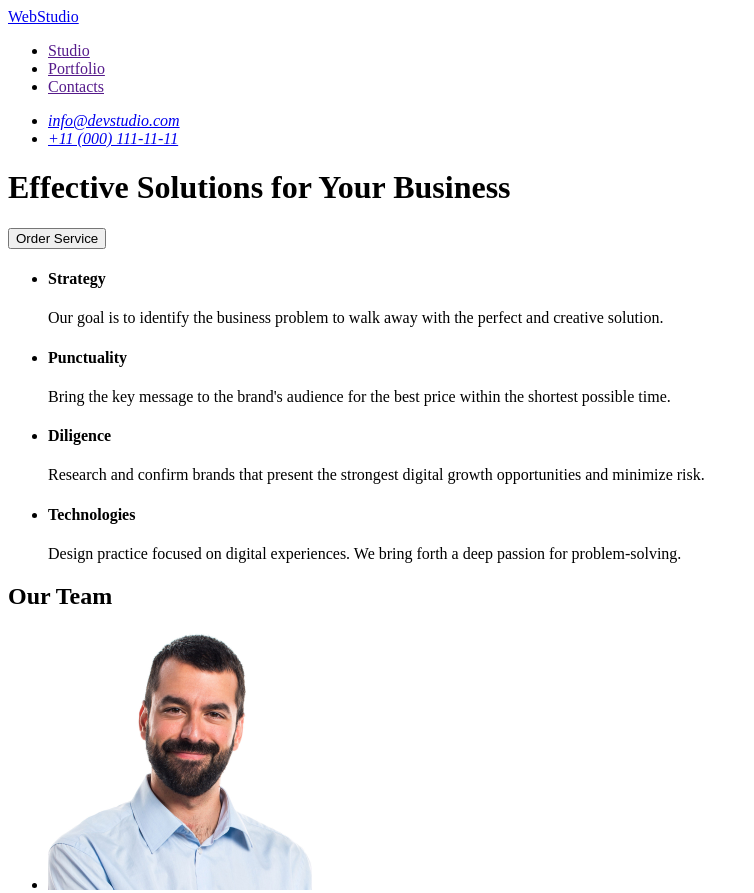
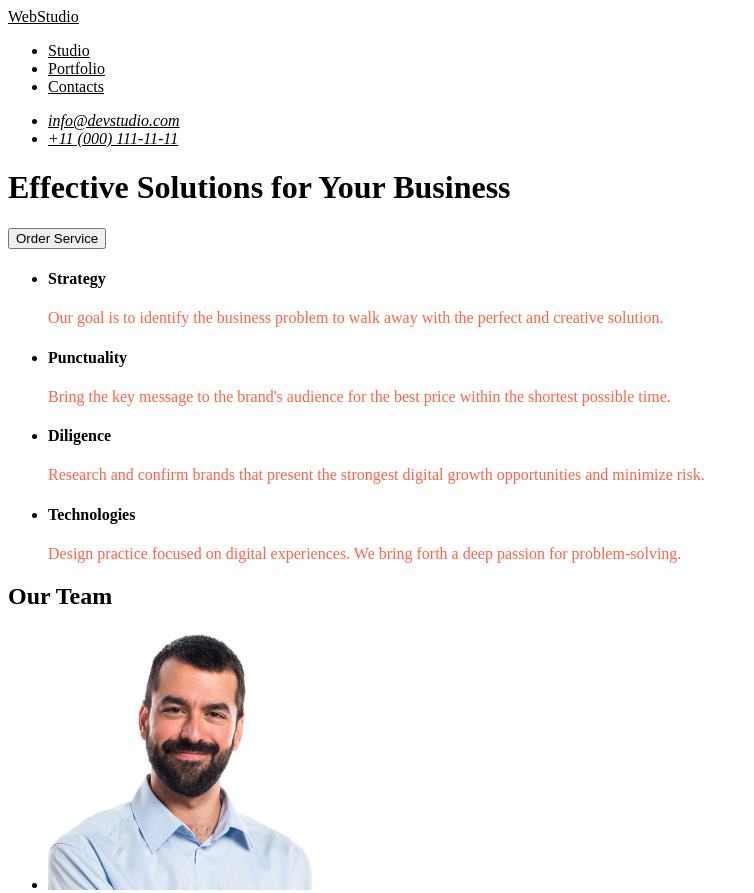
Before and after one commit to AlinaMitr/repository-example, a plain HTML site: page index.html in a window 1280 px wide. Shown: the top 893 px of the page, without its empty margins (0-754 px from the left). Drawn offline with Linux system fonts and the light colour scheme.

Commit message:
corrected errors

```diff
--- /dev/null
+++ b/css/styles.css
@@ -0,0 +1,6 @@
+a {
+  color: black;
+}
+p {
+  color: tomato;
+}
--- a/index.html
+++ b/index.html
@@ -4,6 +4,7 @@
     <meta charset="UTF-8" />
     <meta name="viewport" content="width=device-width, initial-scale=1.0" />
     <title>Document</title>
+    <link rel="stylesheet" href="./css/styles.css" />
   </head>
   <body>
     <header>
@@ -11,13 +12,13 @@
       <nav>
         <ul>
           <li>
-            <a href="">Studio</a>
+            <a href="./index.html">Studio</a>
           </li>
           <li>
-            <a href="">Portfolio</a>
+            <a href="./index.html">Portfolio</a>
           </li>
           <li>
-            <a href="">Contacts</a>
+            <a href="./index.html">Contacts</a>
           </li>
         </ul>
       </nav>
@@ -85,7 +86,7 @@
           </li>
           <li>
             <img
-              src="./image/img (1).jpg"
+              src="./image/img(1).jpg"
               alt="Foto Tom Ford"
               width="264"
               height="260"
@@ -95,7 +96,7 @@
           </li>
           <li>
             <img
-              src="./image/img (2).jpg"
+              src="./image/img(2).jpg"
               alt="Foto Camila Garcia"
               width="264"
               height="260"
@@ -105,7 +106,7 @@
           </li>
           <li>
             <img
-              src="./image/img (3).jpg"
+              src="./image/img(3).jpg"
               alt="Foto Daniel Wilson"
               width="264"
               height="260"
```
Also changed, not shown: image/img(1).jpg (renamed from image/img (1).jpg), image/img(2).jpg (renamed from image/img (2).jpg), image/img(3).jpg (renamed from image/img (3).jpg).
